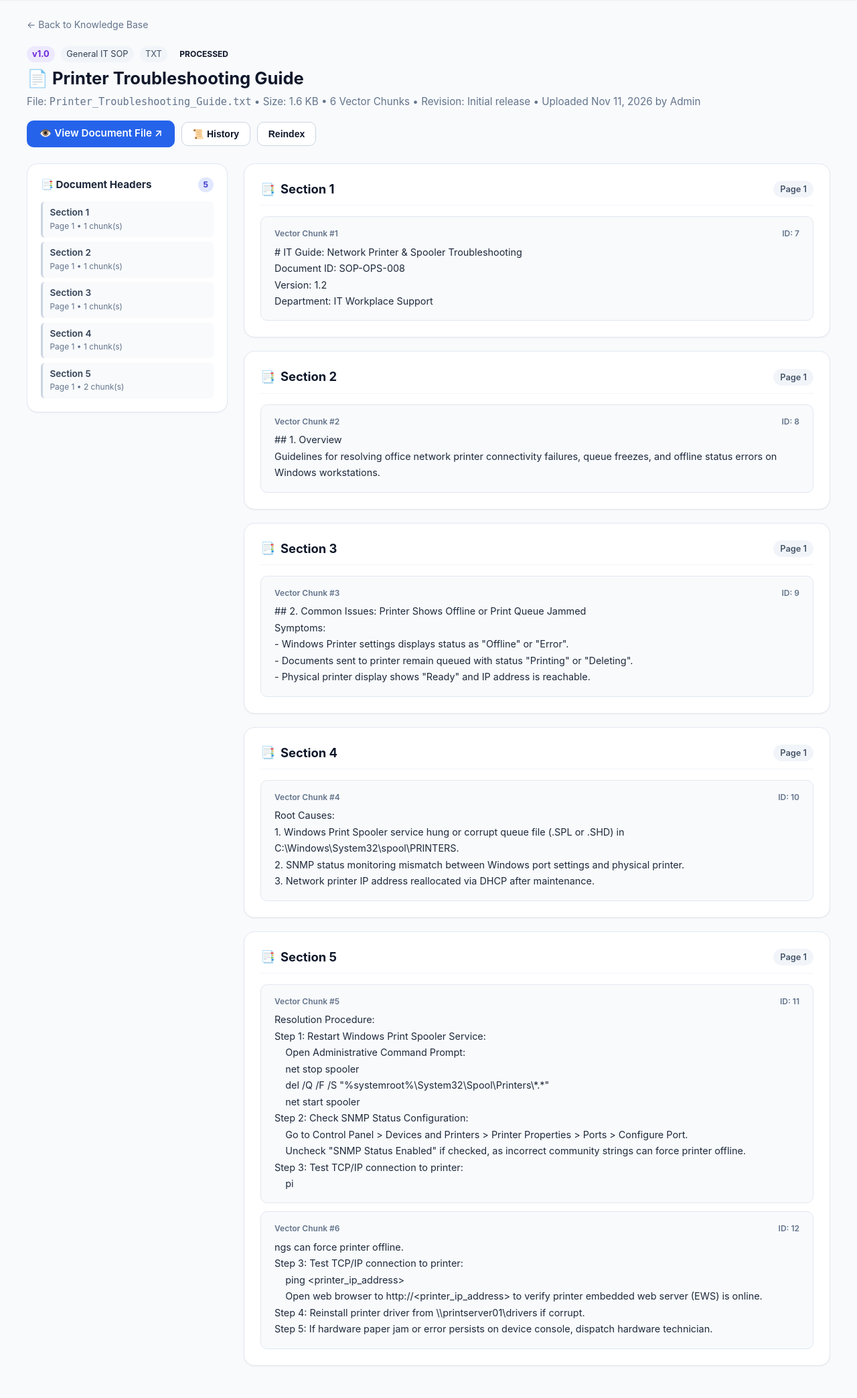
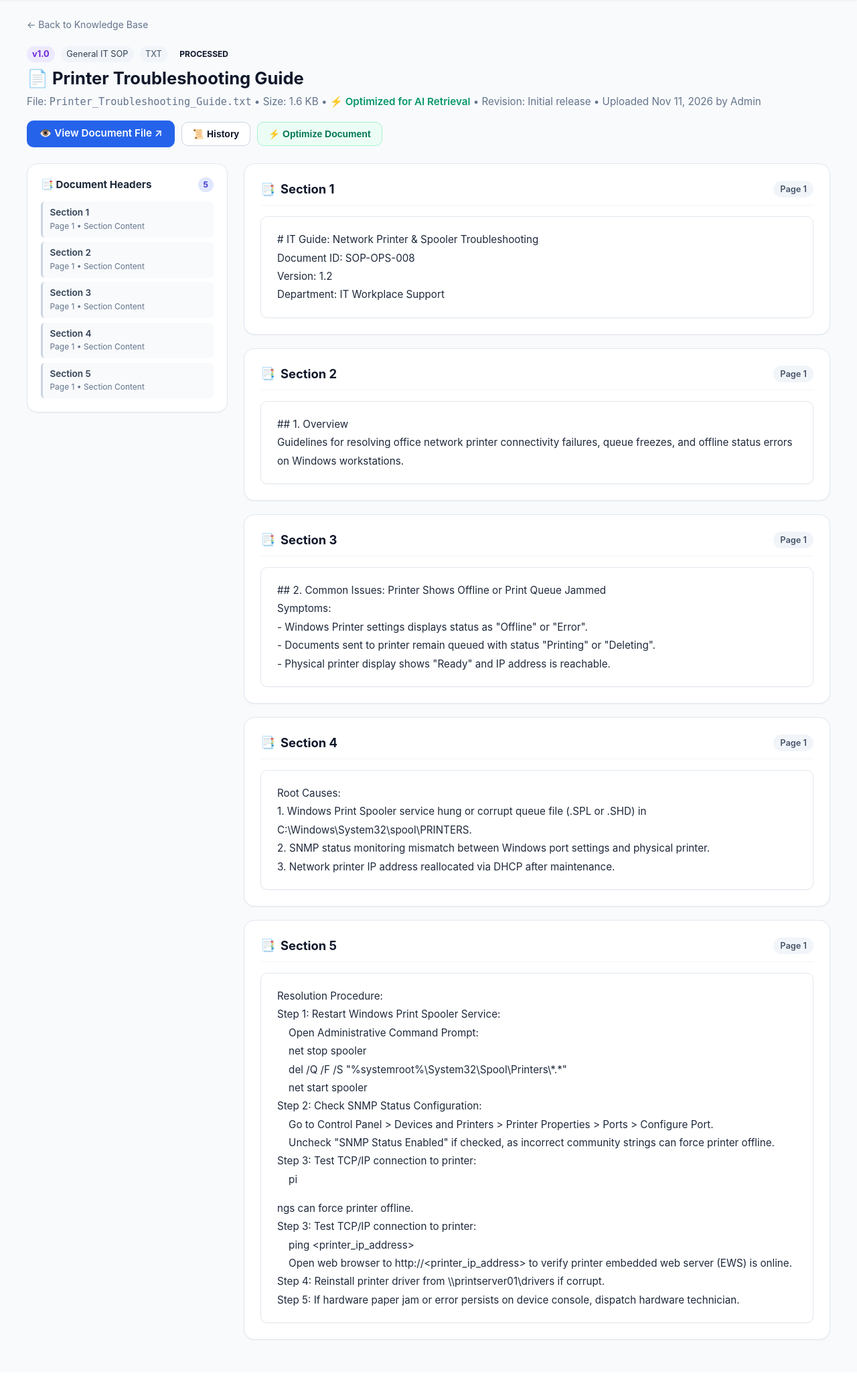
Before and after one commit to 0saran444-boop/AI-CHATBOT-RAG-Powered-IT-Helpdesk-Knowledge-System-, a Flask app: page /knowledge/2 in a window 1280 px wide. Shown: the part 59-2147 px from the top of the page at 67% size. After the commit the page ends 2061 px from the top, so only its background shows below. Run offline with Flask 3, Linux system fonts and the light colour scheme; a user stored in the database is signed in; some libraries are stand-ins or nearby versions.

Commit message:
feat: remove raw vector chunks from UI, add global and per-document vector optimization on one page

```diff
--- a/backend/routes/knowledge_routes.py
+++ b/backend/routes/knowledge_routes.py
@@ -339,19 +339,38 @@ def update_heading(doc_id: int):
     return redirect(url_for('knowledge.index'))
 
 
+@knowledge_bp.route('/optimize', methods=['POST'])
+@login_required
+def optimize_all():
+    """Optimize entire knowledge base, rebuild FAISS vector index, and clean orphaned embeddings."""
+    if current_user.is_employee:
+        flash("Only Managers and Administrators can optimize the knowledge base.", 'danger')
+        return redirect(url_for('knowledge.index'))
+
+    success = VectorStoreManager.rebuild_index()
+    if success:
+        AuditLog.log("KNOWLEDGE_OPTIMIZED", "KnowledgeBase", 0, current_user.id, "Optimized full vector store and FAISS index")
+        flash("✨ Knowledge base vector store optimized successfully! All documents and embeddings are synced with FAISS.", 'success')
+    else:
+        flash("Failed to optimize vector store.", 'danger')
+    return redirect(url_for('knowledge.index'))
+
+
+@knowledge_bp.route('/<int:doc_id>/optimize', methods=['POST'])
 @knowledge_bp.route('/<int:doc_id>/reprocess', methods=['POST'])
 @login_required
 def reprocess(doc_id: int):
-    """Reprocess document and rebuild embeddings."""
+    """Optimize document embeddings and rebuild FAISS index."""
     if current_user.is_employee:
         flash("Unauthorized.", 'danger')
         return redirect(url_for('knowledge.index'))
 
     success, error = RAGService.ingest_document(doc_id)
     if success:
-        flash("Document reprocessed and vector store updated.", 'success')
+        AuditLog.log("DOC_OPTIMIZED", "KnowledgeDocument", doc_id, current_user.id, "Optimized embeddings and FAISS index")
+        flash("✨ Document vector embeddings optimized and FAISS index updated.", 'success')
     else:
-        flash(f"Processing failed: {error}", 'danger')
+        flash(f"Optimization failed: {error}", 'danger')
     return redirect(url_for('knowledge.index'))
 
 
--- a/backend/templates/knowledge/document_detail.html
+++ b/backend/templates/knowledge/document_detail.html
@@ -21,7 +21,7 @@
       </div>
       <h2 style="margin: 0; font-size: 1.6rem; color: #0f172a;">📄 {{ doc.display_title }}</h2>
       <p class="subtitle" style="margin-top: 0.25rem;">
-        File: <code>{{ doc.filename }}</code> &bull; Size: {{ (doc.file_size / 1024)|round(1) }} KB &bull; {{ total_chunks }} Vector Chunks &bull; Revision: {{ doc.change_summary or 'Initial release' }} &bull; Uploaded {{ doc.created_at.strftime('%b %d, %Y') }} by {{ doc.uploader.username if doc.uploader else 'Admin' }}
+        File: <code>{{ doc.filename }}</code> &bull; Size: {{ (doc.file_size / 1024)|round(1) }} KB &bull; <span style="color: #059669; font-weight: 600;">⚡ Optimized for AI Retrieval</span> &bull; Revision: {{ doc.change_summary or 'Initial release' }} &bull; Uploaded {{ doc.created_at.strftime('%b %d, %Y') }} by {{ doc.uploader.username if doc.uploader else 'Admin' }}
       </p>
     </div>
 
@@ -59,7 +59,7 @@
         </button>
       {% endif %}
       <form action="{{ url_for('knowledge.reprocess', doc_id=doc.id) }}" method="POST" style="margin: 0;">
-        <button type="submit" class="btn-secondary" style="width: auto; padding: 0.55rem 1rem;">Reindex</button>
+        <button type="submit" class="btn-secondary" style="width: auto; padding: 0.55rem 1rem; color: #047857; background: #ecfdf5; border-color: #a7f3d0; font-weight: 600;" title="Optimize vector embeddings & FAISS index">⚡ Optimize Document</button>
       </form>
     </div>
   </div>
@@ -83,14 +83,14 @@
           >
             <div style="font-weight: 600; line-height: 1.3;">{{ s.header }}</div>
             <div style="font-size: 0.75rem; color: #64748b; margin-top: 2px;">
-              Page {{ s.page }} &bull; {{ s.chunks|length }} chunk(s)
+              Page {{ s.page }} &bull; Section Content
             </div>
           </a>
         {% endfor %}
       </div>
     </div>
 
-    <!-- Right Main Area: Content Grouped by Header -->
+    <!-- Right Main Area: Content Grouped by Header (Optimized in one page) -->
     <div style="display: flex; flex-direction: column; gap: 1.25rem;">
       {% for s in sections %}
         <div id="sec-{{ loop.index }}" class="panel-card" style="padding: 1.5rem; scroll-margin-top: 1.5rem;">
@@ -105,16 +105,10 @@
             </span>
           </div>
 
-          <!-- Section Chunks Content -->
-          <div style="display: flex; flex-direction: column; gap: 0.75rem;">
+          <!-- Section Content (Optimized in one page without chunk borders) -->
+          <div style="background: #ffffff; border: 1px solid #e2e8f0; border-radius: var(--radius-md); padding: 1.25rem 1.5rem; line-height: 1.8; font-size: 0.95rem; color: #1e293b; box-shadow: 0 1px 2px rgba(0,0,0,0.03);">
             {% for c in s.chunks %}
-              <div style="background: #f8fafc; border: 1px solid #e2e8f0; border-radius: var(--radius-md); padding: 1rem 1.25rem;">
-                <div style="font-size: 0.75rem; font-weight: 600; color: #64748b; margin-bottom: 0.4rem; display: flex; justify-content: space-between;">
-                  <span>Vector Chunk #{{ c.chunk_index + 1 }}</span>
-                  <span>ID: {{ c.id }}</span>
-                </div>
-                <div style="font-size: 0.9rem; color: #1e293b; line-height: 1.7; white-space: pre-wrap; font-family: inherit;">{{ c.content }}</div>
-              </div>
+              <div style="margin-bottom: {% if not loop.last %}1rem{% else %}0{% endif %}; white-space: pre-wrap; font-family: inherit;">{{ c.content }}</div>
             {% endfor %}
           </div>
         </div>
@@ -308,13 +302,13 @@ async function openVersionsModal(docId) {
               📝 ${escapeHtml(v.change_summary)}
             </div>
             <div style="font-size: 0.775rem; color: #64748b;">
-              File: <code>${escapeHtml(v.filename)}</code> &bull; Size: ${escapeHtml(v.file_size)} &bull; Chunks: ${v.chunk_count}
+              File: <code>${escapeHtml(v.filename)}</code> &bull; Size: ${escapeHtml(v.file_size)} &bull; <span style="color: #059669; font-weight: 600;">⚡ Optimized</span>
             </div>
           </div>
           <div style="display: flex; gap: 0.4rem; align-items: center; flex-shrink: 0;">
             {% if not current_user.is_employee %}
               ${!isActive ? `
-                <form action="/knowledge/${docId}/rollback/${v.id}" method="POST" onsubmit="return confirm('Rollback to revision ${escapeHtml(v.version_number)}? FAISS chunks will be restored.');" style="margin: 0;">
+                <form action="/knowledge/${docId}/rollback/${v.id}" method="POST" onsubmit="return confirm('Rollback to revision ${escapeHtml(v.version_number)}? Document and vector index will be restored.');" style="margin: 0;">
                   <button type="submit" class="btn-action" style="color: #b45309; background: #fef3c7; border-color: #fde68a; font-weight: 600; font-size: 0.775rem; padding: 0.3rem 0.6rem; border-radius: 4px;">
                     ⏪ Rollback
                   </button>
```
Also changed, not shown: backend/templates/knowledge/knowledge_list.html (+16 -13 lines), backend/templates/knowledge/knowledge_search.html (+4 -4 lines).
